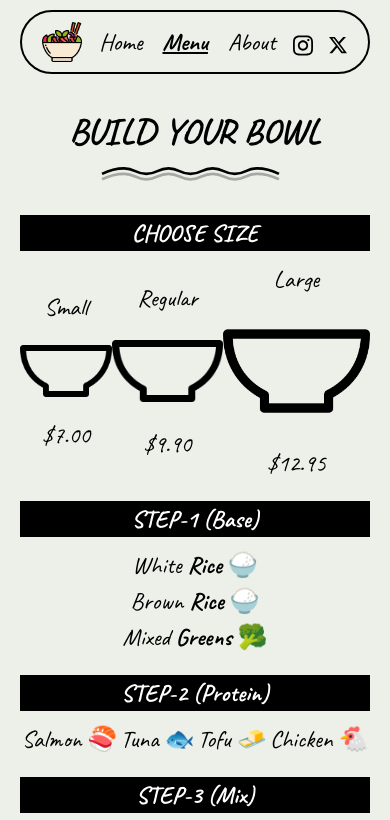
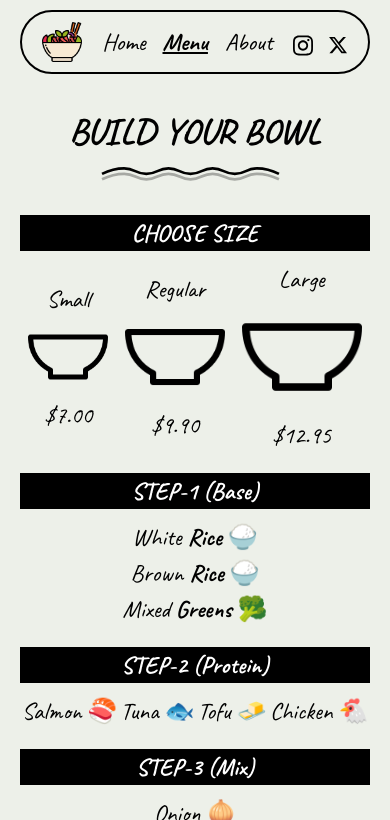
Before and after one commit to AlejandroArcoPu/node-path-javascript-restaurant-page, a website built with webpack: page src/template.html in a window 390 px wide. Both pictures are taken after a click on the button "Menu". Shown: the top 820 px of the page. Built offline with nearby package versions, Linux system fonts and the light colour scheme.

Commit message:
feat: add media query for images in menu

```diff
--- a/src/styles.css
+++ b/src/styles.css
@@ -192,7 +192,7 @@ ul {
     font-size: 1.5rem;
   }
   .menu {
-    gap: 8px;
+    gap: 5px;
   }
 
   .about-page {
@@ -201,4 +201,17 @@ ul {
       height: 300px;
     }
   }
+  .menu-page {
+    .steps {
+      .small {
+        width: 80px;
+      }
+      .regular {
+        width: 100px;
+      }
+      .large {
+        width: 120px;
+      }
+    }
+  }
 }
```
